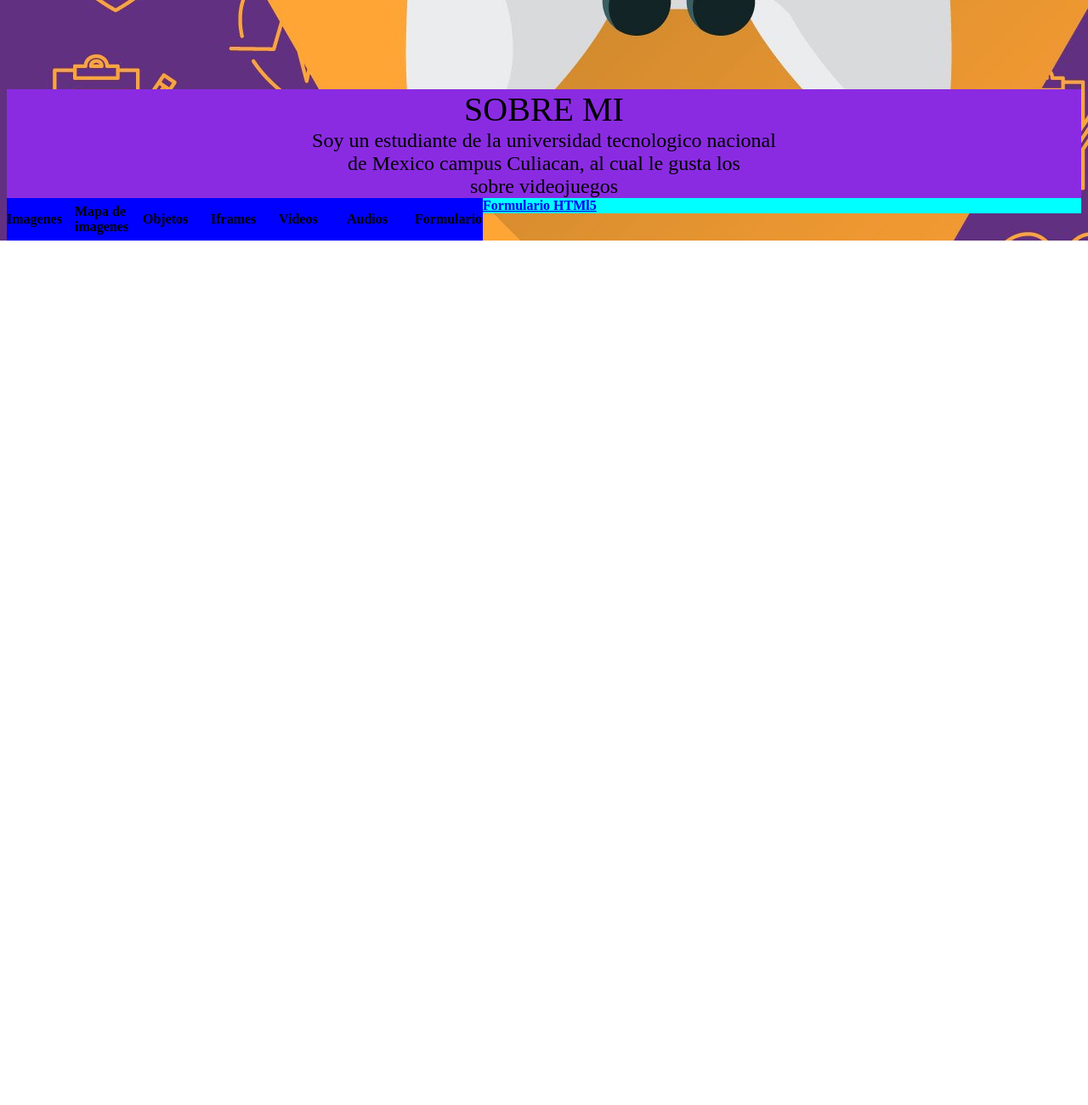
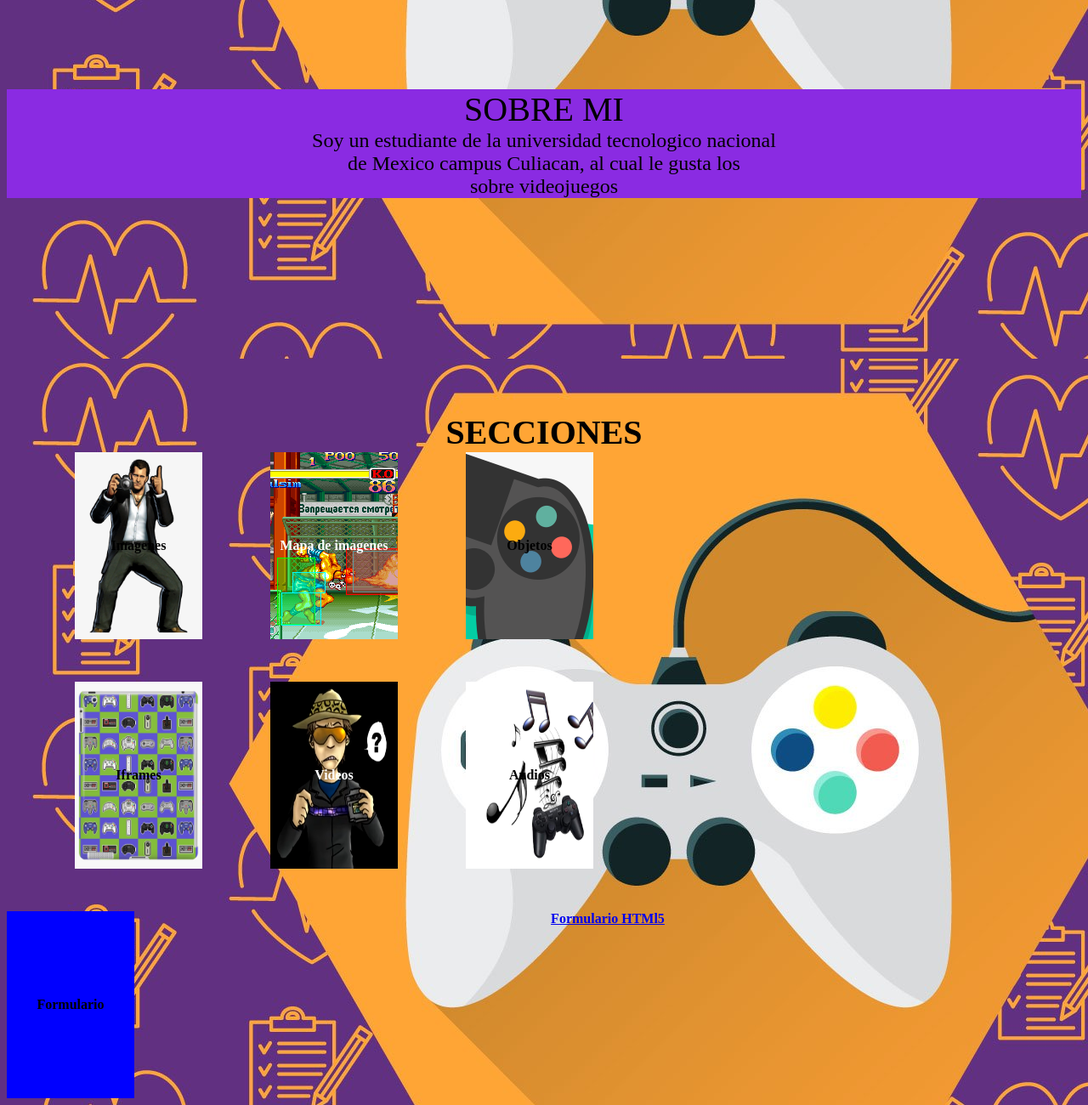
Before and after one commit to PixelDevourer/ProgramacionWebProyecto, a plain HTML site: page Index.html in a window 1280 px wide. Shown: the part 578-1878 px from the top of the page at 85% size. Before the commit the page ends 861 px from the top, so only its background shows below. Drawn offline with Linux system fonts and the light colour scheme.

Commit message:
Secciones terminada

```diff
--- a/Index.html
+++ b/Index.html
@@ -24,18 +24,39 @@
             size: 50px;
             background-color: blueviolet;
         }
-        .BotonSeccion{
+
+        .BotonSeccion {
+            align-content: center;
+            justify-content: center;
+            width: 150px;
+            height: 220px;
+            position: relative;
+            left: auto;
+            float: left;
+            color: black;
+        }
+
+        .BotonSeccionPrin {
             align-content: center;
             justify-content: center;
             width: 80px;
             height: 50px;
             position: relative;
-            left: auto;
-            float: left;
             color: black;
         }
-        .Secciones{
-            background-color: #00ffff;
+
+        .Secciones {
+            /*background-color: #00ffff;*/
+            align-content: center;
+            align-items: center;
+            text-align: center;
+        }
+
+        .separador {
+            /*background-color: white;*/
+            width: 80px;
+            height: 220px;
+            float: left;
             position: relative;
         }
     </style>
@@ -59,19 +80,92 @@
     <br><br><br><br><br>
     <div class="Presentacion">
         <label style="font-size: 40px;">SOBRE MI</label>
-        <br><label style="font-size: 24px;">Soy un estudiante de la universidad tecnologico nacional <br> de Mexico campus Culiacan, al cual le gusta los <br> sobre videojuegos</label></div>
+        <br><label style="font-size: 24px;">Soy un estudiante de la universidad tecnologico nacional <br> de Mexico
+            campus Culiacan, al cual le gusta los <br> sobre videojuegos</label>
+    </div>
     <b style="background-color: white;">
+        <br>
+        <br>
+        <br>
+        <br>
+        <br>
+        <br>
+        <br>
+        <br>
+        <br>
+        <br>
+        <br>
+        <br>
+        <br>
+        <br>
         <nav class="Secciones">
-    <a href="Imagenes.html"> <div class="BotonSeccion" style="background-color: blue;"> Imagenes </div></a>
-    <a href="MapaDeImagenes.html"> <div class="BotonSeccion" style="background-color: blue;"> Mapa de imagenes </div> </a>
-    <a href="Objetos.html"> <div class="BotonSeccion" style="background-color: blue;"> Objetos </div></a>
-    <a href="Iframes.html"> <div class="BotonSeccion" style="background-color: blue;"> Iframes </div></a>
-    <a href="Videos.html"> <div class="BotonSeccion" style="background-color: blue;"> Videos </div></a>
-    <a href="Audios.html"> <div class="BotonSeccion" style="background-color: blue;"> Audios </div></a>
-    <a href="Formulario.html"> <div class="BotonSeccion" style="background-color: blue;"> Formulario </div></a>
-    <a href="FormulariosHTML5.html"> Formulario HTMl5 </a>
+            <div style="align-self: center; text-align: center;"><label style="font-size: 40px;">SECCIONES</label></div>
+            <div>
+                <div class="Separador"></div>
+                <a href="Imagenes.html">
+                    <div class="BotonSeccion" style="background-image: url('Secciones/imagenes.png'); background-size: 100% 100%; background-position: 0px 220px;"> Imagenes </div>
+                </a>
+                <div class="Separador"></div>
+                <a href="MapaDeImagenes.html">
+                    <div class="BotonSeccion" style="background-image: url('Secciones/mapadeimagenes.png'); background-position: -60px 0px; color: white;"> Mapa de imagenes </div>
+                </a>
+                <div class="Separador"></div>
+                <a href="Objetos.html">
+                    <div class="BotonSeccion" style="background-image: url('Secciones/ida-uxvideojuegos-blog.png'); background-position: 300px 460px;"> Objetos </div>
+                </a>
+            </div>
+            <br>
+            <br>
+            <br>
+            <br>
+            <br>
+            <br>
+            <br>
+            <br>
+            <br>
+            <br>
+            <br>
+            <br>
+            <br>
+            <br>
+            <br>
+            <div>
+                <a href="Iframes.html">
+                    <div class="Separador"></div>
+                    <div class="BotonSeccion" style="background-image: url('Secciones/mwo\,x1000\,ipad_2_snap-pad\,750x1000\,f8f8f8.jpg'); background-size: 100% 100%;"> Iframes </div>
+                    <div class="Separador"></div>
+                </a>
+                <a href="Videos.html">
+                    <div class="BotonSeccion" style="background-image: url('Secciones/Videos.png'); background-size: 100% 100%; background-repeat: no-repeat; color: white;"> Videos </div>
+                    <div class="Separador"></div>
+                </a>
+                <a href="Audios.html">
+                    <div class="BotonSeccion" style="background-image: url('Secciones/music_music.png'); background-size: 100% 100%;"> Audios </div>
+                </a>
+            </div>
+            <br>
+            <br>
+            <br>
+            <br>
+            <br>
+            <br>
+            <br>
+            <br>
+            <br>
+            <br>
+            <br>
+            <br>
+            <br>
+            <br>
+            <br>
+            <div>
+                <a href="Formulario.html">
+                    <div class="BotonSeccion" style="background-color: blue;"> Formulario </div>
+                </a>
+                <a href="FormulariosHTML5.html"> Formulario HTMl5 </a>
+            </div>
         </nav>
-	</b>
+    </b>
 </body>
 
 </html>
```
Also changed, not shown: Secciones/Videos.png (added), Secciones/ida-uxvideojuegos-blog.png (added), Secciones/imagenes.png (added), Secciones/mapadeimagenes.png (added), Secciones/music_music.png (added), Secciones/mwo,x1000,ipad_2_snap-pad,750x1000,f8f8f8.jpg (added).
